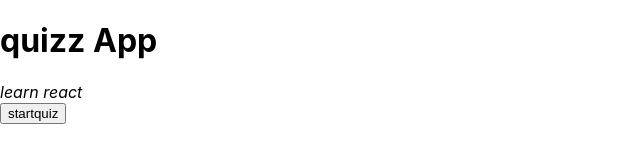
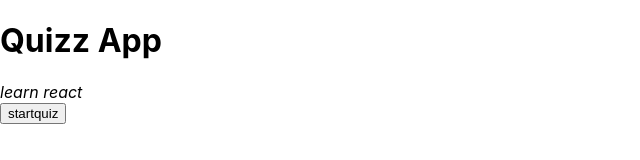
Before and after one commit to iamneo-production/fecfadeedeeeacceebdafdfbedeaaeafdbbc, a React (Create React App) app in the folder reactapp/: page / in a window 1280 px wide. Shown: the top 160 px of the page, without its empty margins (0-640 px from the left). Built offline with nearby package versions, Linux system fonts and the light colour scheme.

Commit message:
Backup Commit

```diff
--- a/reactapp/src/App.js
+++ b/reactapp/src/App.js
@@ -34,7 +34,7 @@ function App() {
     <div className="flex justify-center mt-4">
       <div>
         <div className="flex items-center justify-center space-x-4 mb-12">
-          <h1 className="text-3x1">quizz App</h1>
+          <h1 className="text-3x1">Quizz App</h1>
           <i className=''>learn react</i>
         </div>
             { start && <Button onClick={handleStart} style={"bg-orange-300 px-10 py-2 rounded hover:bg-orange-400"}> startquiz</Button>}
```
